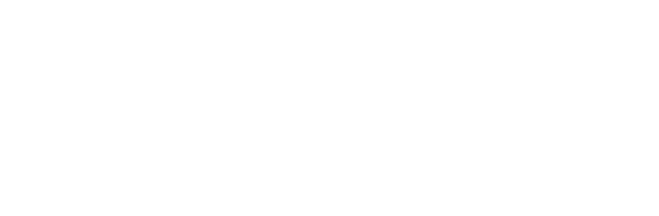
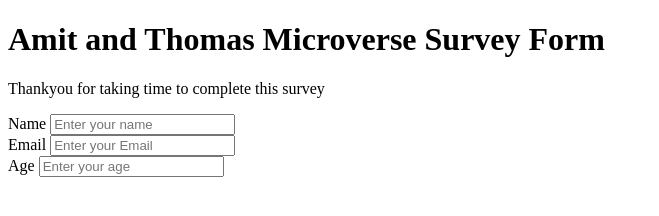
Before and after one commit to AmitKlohan/microverseAmitandThomasSurveyRepo, a plain HTML site: page index.html in a window 1280 px wide. Shown: the whole page, without its empty margins (0-659 px from the left). Drawn offline with Linux system fonts and the light colour scheme.

Commit message:
inserted h1 heading, p tag, input name, email and age

```diff
--- a/index.html
+++ b/index.html
@@ -8,6 +8,23 @@
     <link rel="stylesheet" href="style.css">
 </head>
 <body>
+    <h1 id="title">Amit and Thomas Microverse Survey Form</h1>
+    <p id="description">Thankyou for taking time to complete this survey</p>
+
+    <form id="survey-form">
+        <div class="divBox">
+            <label for="name" id="name-label">Name</label>
+            <input type="text" id="name" placeholder="Enter your name" required>
+         </div>
+        <div class="divBox">
+            <label for="email" id="email-label">Email</label>
+            <input type="email" id="email" placeholder="Enter your Email" required>
+         </div>
+        <div class="divBox">
+            <label for="number" id="number-label">Age</label>
+            <input type="number" id="number" placeholder="Enter your age">
+         </div>
+    </form>
 
 </body>
 </html>
```
